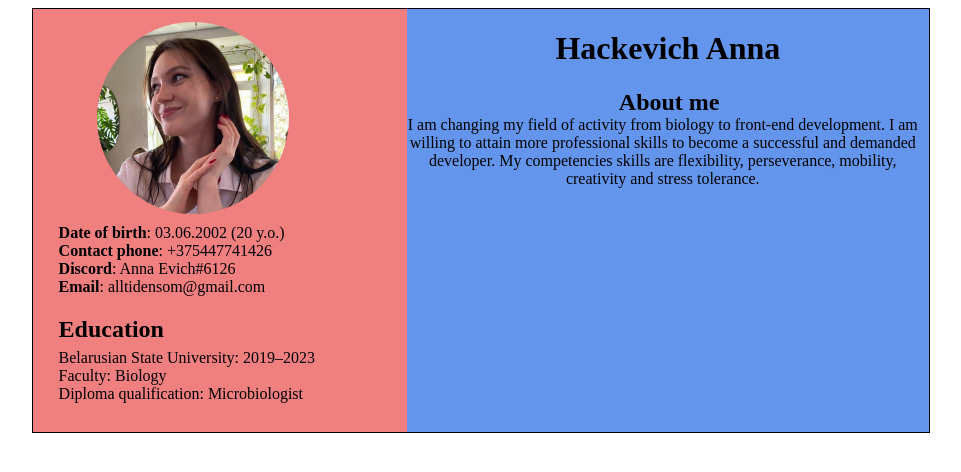
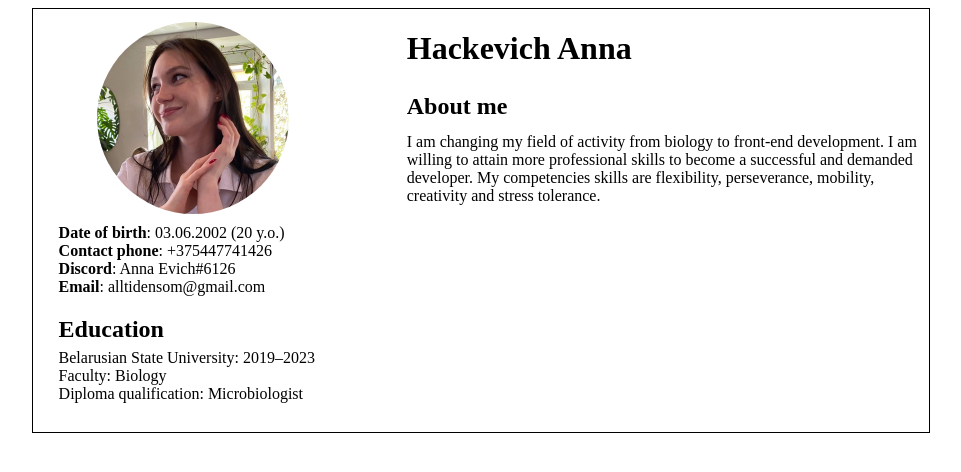
Before and after one commit to AnnaEvich/rsschool-cv, a plain HTML site: page index.html in a window 1280 px wide. Shown: the whole page, without its empty margins (159-1120 px from the left). Drawn offline with Linux system fonts and the light colour scheme.

Commit message:
feat: add new classes(Sat. 18.03.2023 14:07)

```diff
--- a/index.html
+++ b/index.html
@@ -33,7 +33,7 @@
     <div class="right-block">
         <h1>Hackevich Anna</h1>
         <div class="about-me">
-            <h2>About me</h2>
+            <h2 class="second-h2">About me</h2>
             I am changing my field of activity from biology to front-end development.
             I am willing to attain more professional skills to become a successful and demanded developer.
             My competencies skills are flexibility, perseverance, mobility, creativity and stress tolerance.
--- a/style.css
+++ b/style.css
@@ -23,7 +23,7 @@
     width: 40%;
     text-align: left;
     padding: 1vw;
-    background-color: lightcoral;
+    background-color: #ffffff;
 }
 ul {
     margin-top: 0.5vw;
@@ -41,8 +41,17 @@ h2{
 
 .right-block{
     width: 60%;
-    background-color: cornflowerblue;
-    text-align: center;
+    background-color: #ffffff;
+    text-align: left;
+}
+h1{
+    text-align: left;
+    margin-bottom: 2vw;
+}
+.second-h2{
+    margin-left: 0;
+    padding-left: 0;
+    margin-bottom: 1vw;
 }
 .photo{
     max-width: 20vw;
```
